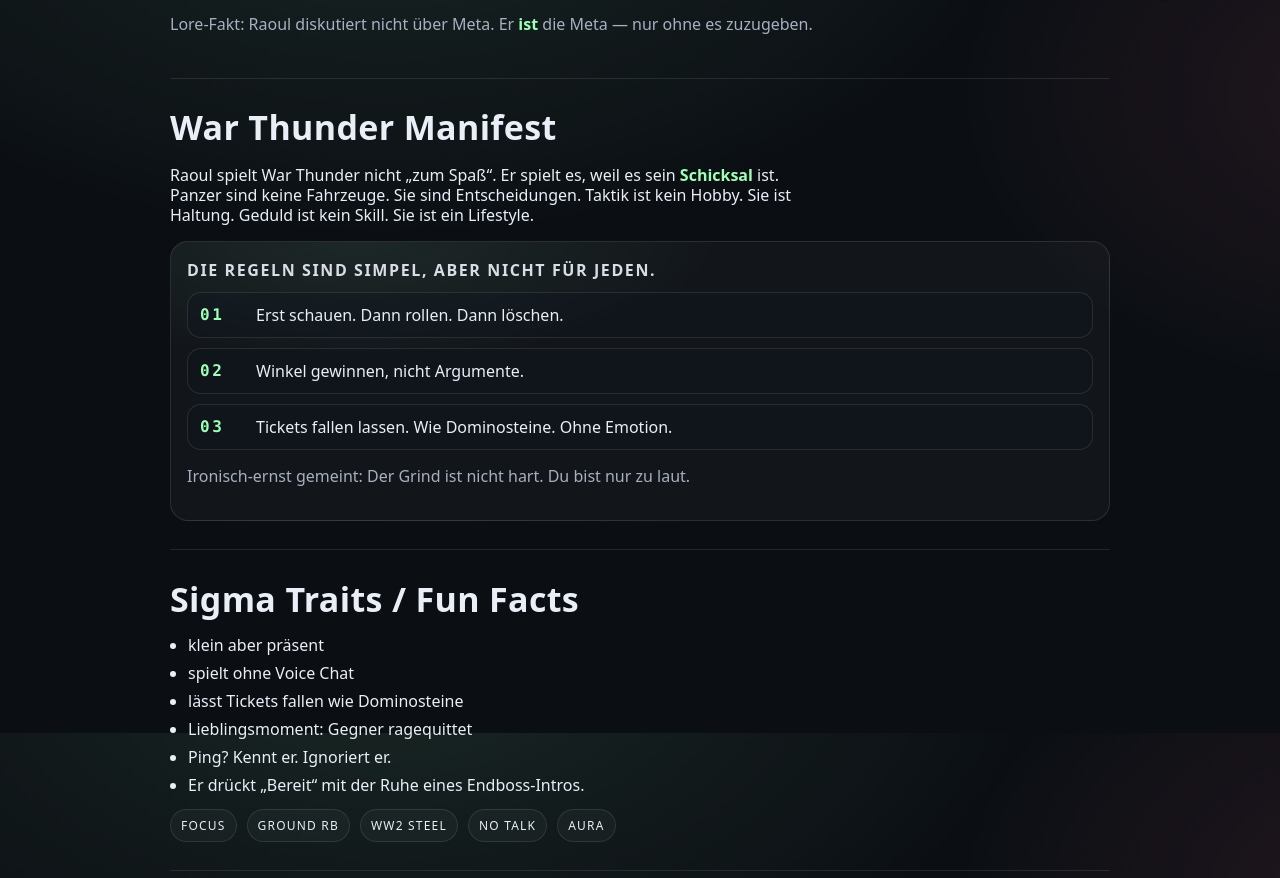
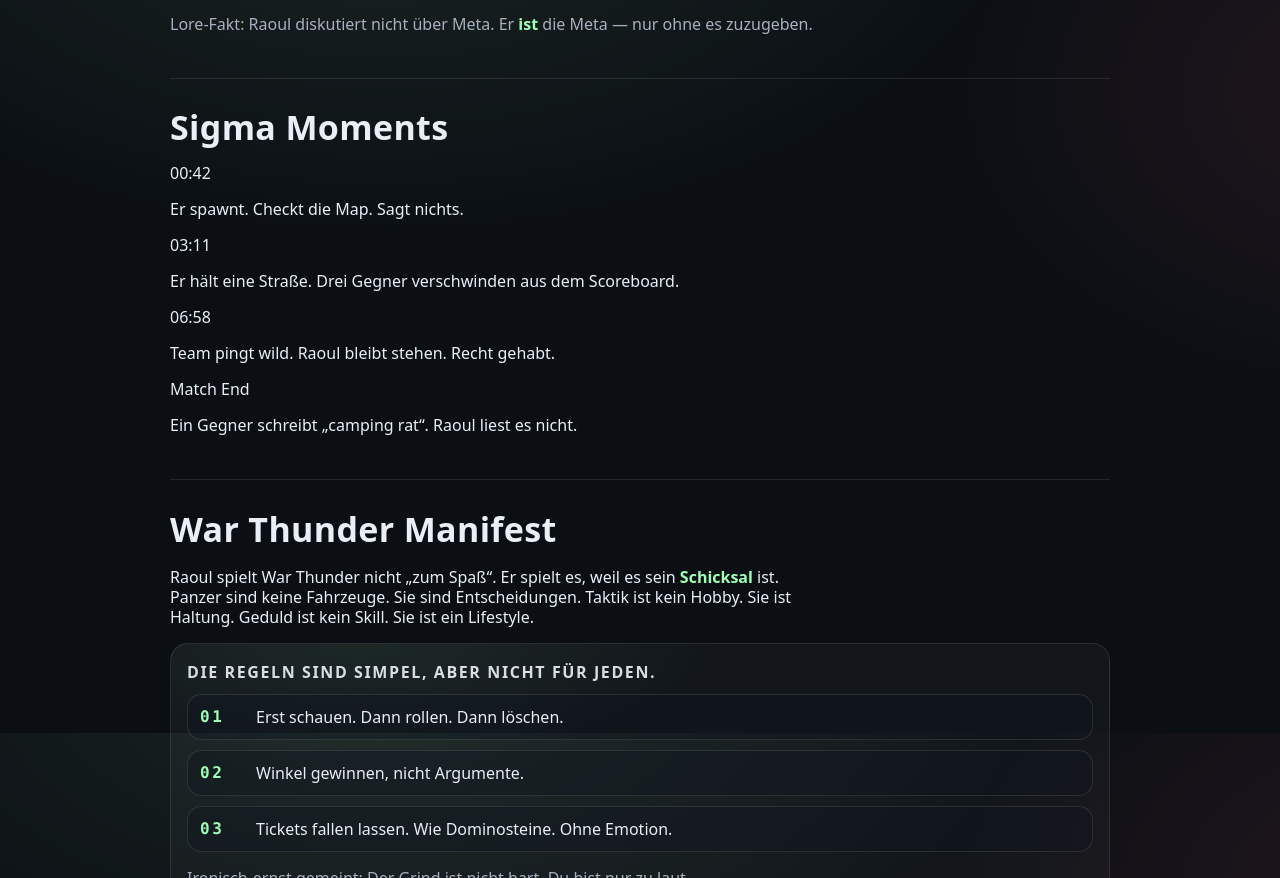
Before and after one commit to DiniMuetter67/raoul-berner-sigma, a plain HTML site: page index.html in a window 1280 px wide. Shown: the part 867-1745 px from the top of the page. Drawn offline with Linux system fonts and the light colour scheme.

Commit message:
Update index.html

```diff
--- a/index.html
+++ b/index.html
@@ -95,6 +95,32 @@
         </p>
       </section>
 
+      <section class="section reveal">
+  <h2 class="h2">Sigma Moments</h2>
+
+  <div class="moments">
+    <div class="moment">
+      <span class="time">00:42</span>
+      <p>Er spawnt. Checkt die Map. Sagt nichts.</p>
+    </div>
+
+    <div class="moment">
+      <span class="time">03:11</span>
+      <p>Er hält eine Straße. Drei Gegner verschwinden aus dem Scoreboard.</p>
+    </div>
+
+    <div class="moment">
+      <span class="time">06:58</span>
+      <p>Team pingt wild. Raoul bleibt stehen. Recht gehabt.</p>
+    </div>
+
+    <div class="moment">
+      <span class="time">Match End</span>
+      <p>Ein Gegner schreibt „camping rat“. Raoul liest es nicht.</p>
+    </div>
+  </div>
+</section>
+
       <!-- 3) MANIFEST -->
       <section class="section reveal" id="manifest">
         <h2 class="h2">War Thunder Manifest</h2>
```
